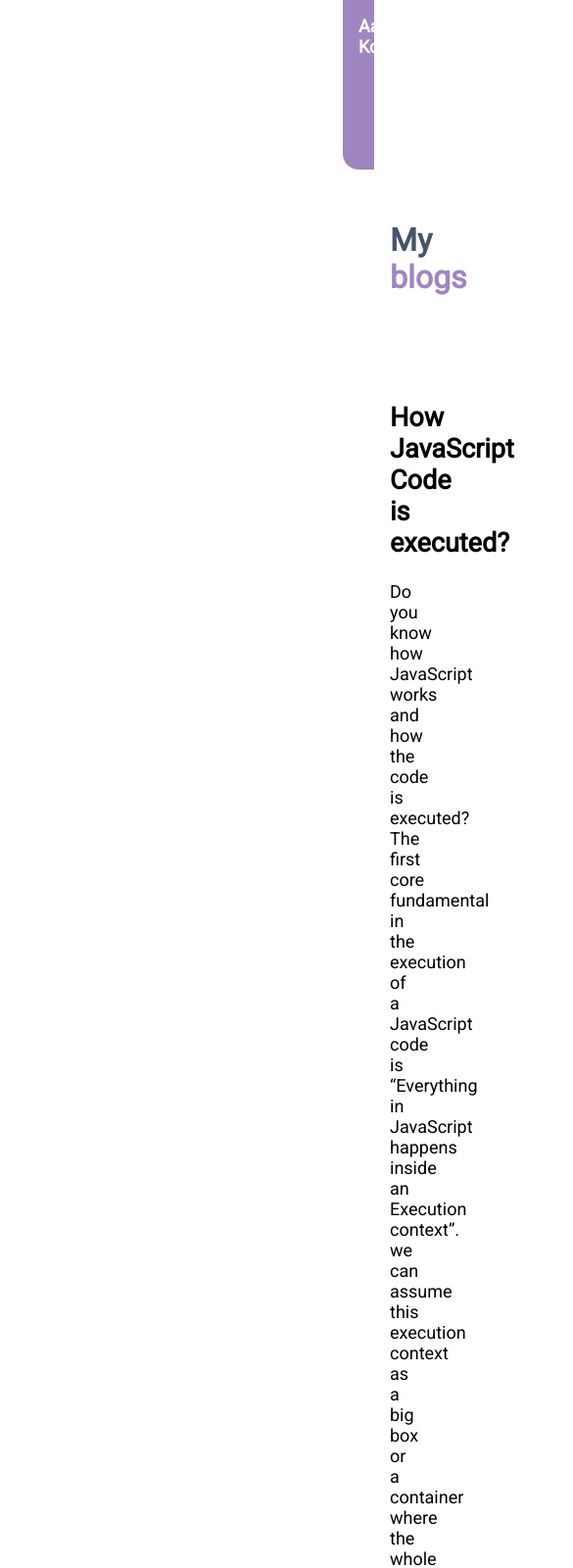
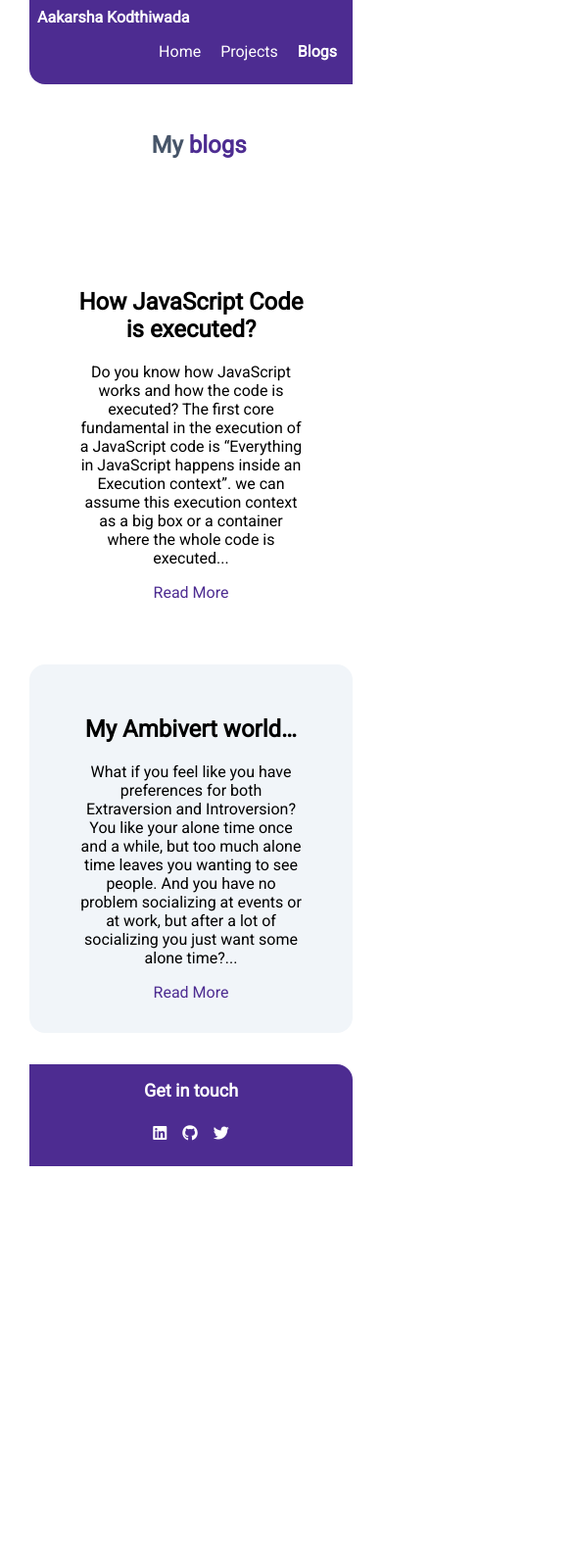
Before and after one commit to Aakarshashetty/portfolio, a plain HTML site: page blogs.html in a window 390 px wide. Shown: the top 1600 px of the page at 98% size, 585 px wide, since content can reach past the window. After the commit the page ends 1190 px from the top, so only its background shows below. Drawn offline with Linux system fonts and the light colour scheme.

Commit message:
feat: added media queries

```diff
--- a/blogs.html
+++ b/blogs.html
@@ -5,6 +5,7 @@
     <meta http-equiv="X-UA-Compatible" content="IE=edge">
     <meta name="viewport" content="width=device-width, initial-scale=1.0">
     <title>blogs | Aakarsha-Kodthiwada</title>
+    <link rel="stylesheet" href="https://cdnjs.cloudflare.com/ajax/libs/font-awesome/6.0.0/css/all.min.css">
     <link href = "styles.css" rel = "stylesheet">
 </head>
 <body>
@@ -43,9 +44,9 @@
     <footer class="footer">
         <div class="footer-insider">Get in touch</div>
         <div class="flex">
-            <a class="link" href="https://www.linkedin.com/in/aakarsha-kodthiwada-5566bb184/">Linkedin</a>
-            <a class="link" href="https://github.com/Aakarshashetty">GitHub</a>
-            <a class="link" href="https://twitter.com/Aakarsha_shetty">Twitter</a>
+            <a class="link" href="https://www.linkedin.com/in/aakarsha-kodthiwada-5566bb184/"><i class="fa-brands fa-linkedin"></i></a>
+            <a class="link" href="https://github.com/Aakarshashetty"><i class="fa-brands fa-github"></i></a>
+            <a class="link" href="https://twitter.com/Aakarsha_shetty"><i class="fa-brands fa-twitter"></i></a>
         </div>
     </footer>
 </body>
--- a/styles.css
+++ b/styles.css
@@ -1,6 +1,7 @@
 @import url('https://fonts.googleapis.com/css2?family=Montserrat&family=Open+Sans&family=Roboto&family=Source+Sans+Pro&display=swap');
+
 :root{
-    --primary-color: #9F86C0;
+    --primary-color: #4d2c91;
     --dark-grey: #475569;
     --light-grey: #f1f5f9;
     --purple: #6247aa;
@@ -9,11 +10,12 @@
 body {
     font-family: 'Roboto', sans-serif;
     font-size: large;
-    margin : 0px 350px;
+    margin : 0px 85px;
 }
 hr{
     margin: 2rem 0rem;
 }
+
 /** containers**/
 .container{
     padding: 0rem 1rem;
@@ -49,7 +51,7 @@ hr{
 .nav{
     background-color: var(--primary-color);
     color: white;
-    padding: 1rem;
+    padding: 0.5rem;
     border-bottom-left-radius: 1rem;
 }
 .nav .nav-brand{
@@ -88,6 +90,9 @@ hr{
 }
 .section{
     padding: 2rem;
+  text-align: center;
+  margin: 2rem 0;
+  border-radius: 1rem;
 }
 .section h1{
     text-align: center;
@@ -99,7 +104,7 @@ hr{
 /**footer**/
 .footer{
     background-color: var(--primary-color);
-    padding: 2rem 1rem;
+    padding: 1rem 1rem;
     border-top-right-radius: 1rem;
     color: white;
     text-align: center;
@@ -125,3 +130,71 @@ hr{
 .purple{
     color: var(--purple);
 }
+
+@media screen and (max-width:800px){
+    body{
+        margin: 0px 60px;
+    }
+
+}
+@media screen and (max-width:700px){
+    body{
+        margin: 0px 40px;
+    }
+
+}
+@media screen and (max-width:560px){
+    body{
+        margin: 0px 30px;
+    }
+
+}
+@media screen and (max-width:450px){
+    body{
+        margin: 0px 30px;
+        font-size: medium;
+    }
+    .list-inline{
+        display: inline;
+        padding: 0rem 0rem;
+    }
+    .link{
+        padding: 0.5rem 0.5rem;
+    }
+    .header .header-image{
+        max-width: 250px;
+    }
+    .header .header-heading{
+        font-size: 1.5rem;
+    }
+
+}
+@media screen and (max-width:370px){
+    body{
+        margin: 0px;
+        margin-left: 30px;
+        margin-right: 30px;
+        font-size: 15px;
+
+    }
+    .list-inline{
+        display: block;
+        padding: 0.25rem 0rem;
+        text-align: left;
+    }
+    .nav .nav-items{
+        padding-left: 0px;
+    }
+    .link{
+        display: block;
+        padding: 0.5rem 0rem;
+    }
+    .header .header-image{
+        max-width: 250px;
+    }
+    .header .header-heading{
+        font-size: 1.5rem;
+    }
+
+
+}
```
Also changed, not shown: index.html (+5 -4 lines), projects.html (+4 -3 lines), images/main-image.svg (added), images/main_image.svg (deleted).
